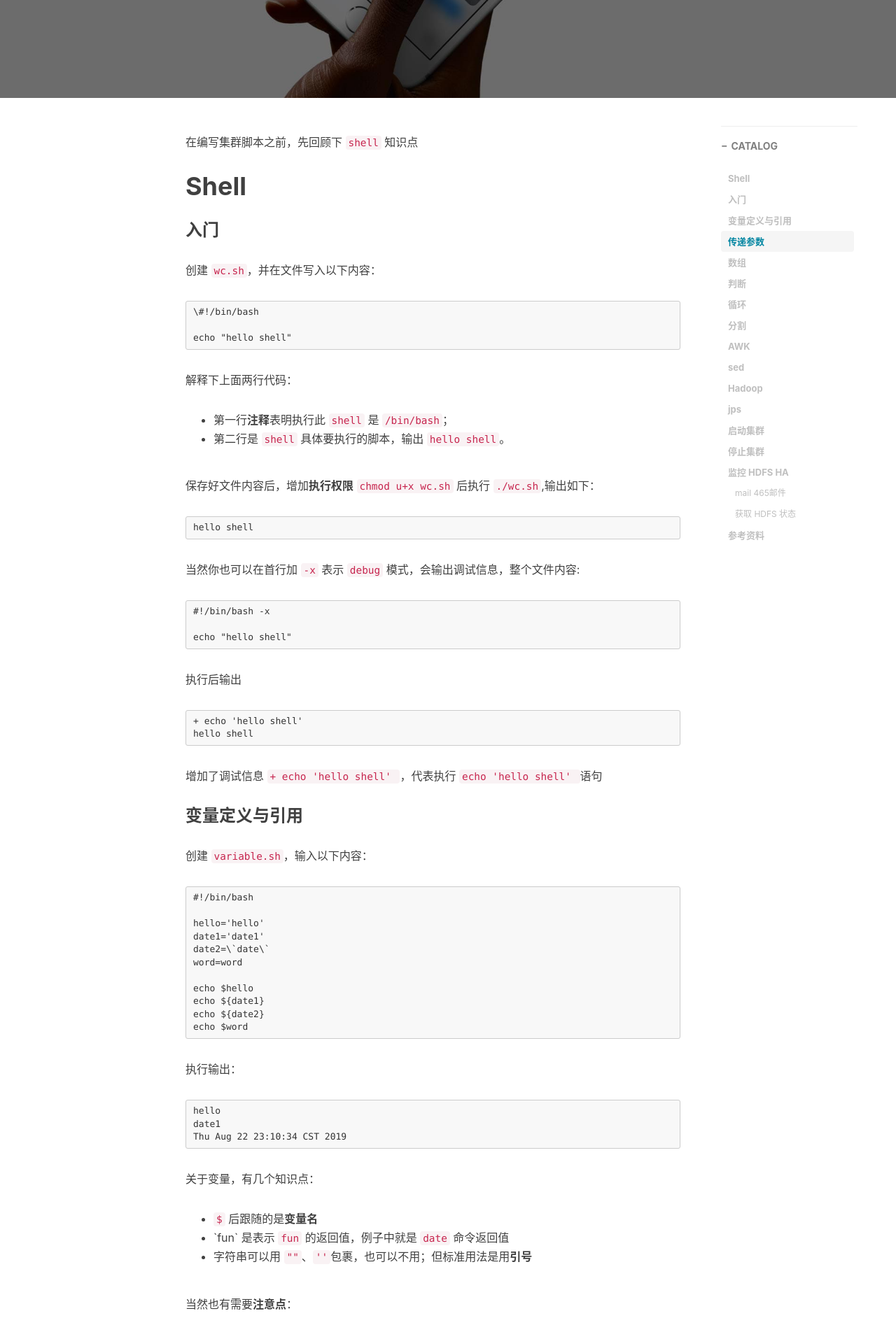
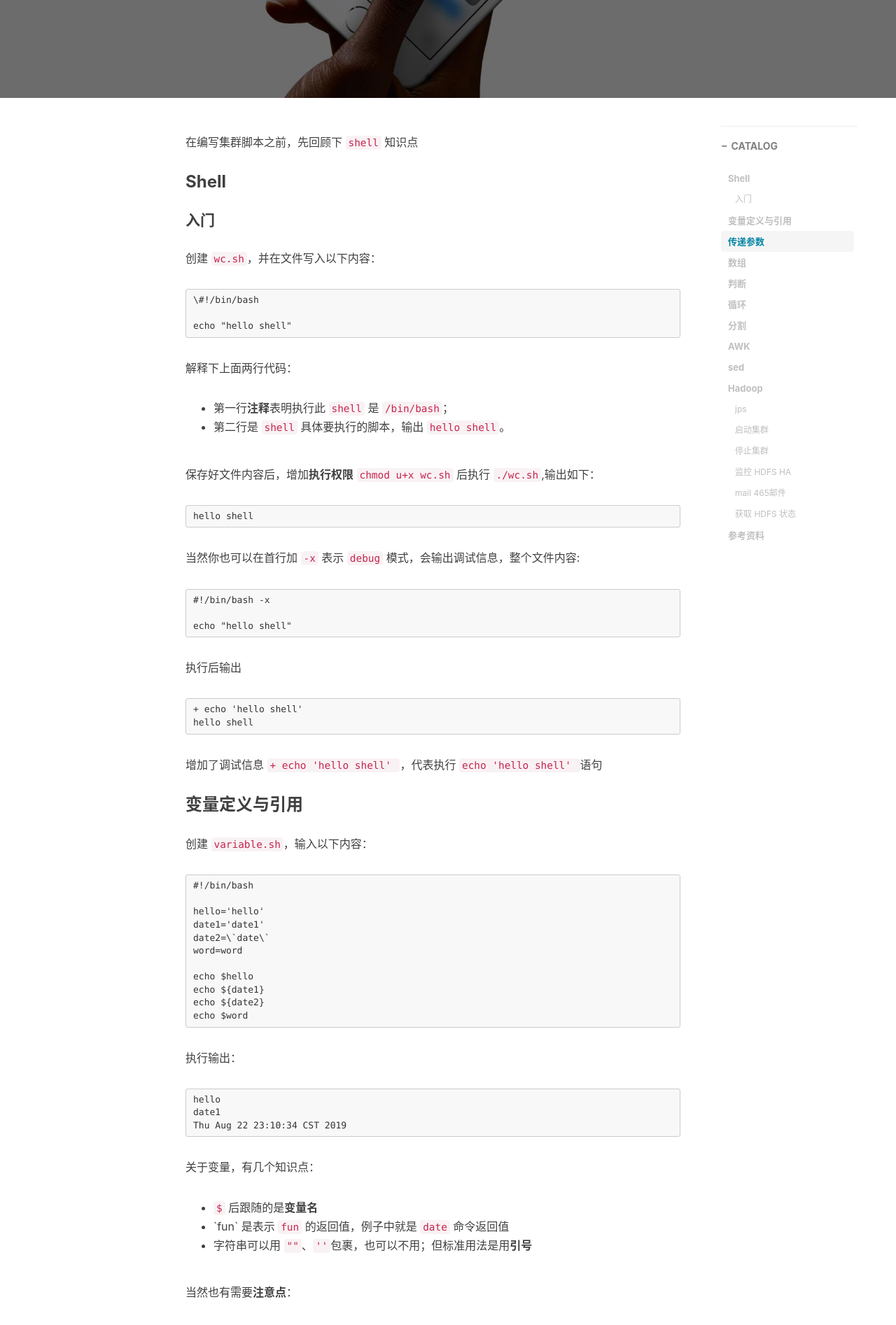
Before and after one commit to vendanner/vendanner.github.io, a Jekyll site: the page built from _posts/2019-08-22-Hadoop 监控脚本.md, in a window 1280 px wide. Shown: the part 383-2277 px from the top of the page at 70% size. Built offline with Jekyll 4.4.1, drawn with Linux system fonts in a browser that asks for light colours; nearby versions of some CDN libraries; comment, search, counter and statistics services are not loaded.

```diff
--- a/_posts/2019-08-22-Hadoop 监控脚本.md
+++ b/_posts/2019-08-22-Hadoop 监控脚本.md
@@ -17,9 +17,9 @@ tags:
 
 在编写集群脚本之前，先回顾下 `shell` 知识点
 
-# Shell
+### Shell
 
-### 入门
+#### 入门
 
 创建 `wc.sh`，并在文件写入以下内容：
 
@@ -284,11 +284,11 @@ tags:
 - `g` 代表**每行中第几个**要被替换的字符串，默认是第一个，`g` 代表全部
 
 
-# Hadoop
+### Hadoop
 
 `Hadoop` 集群的有很多台机器，如果要在检测**不同机器的状态**，就需要登陆不同的机器；这是一件很麻烦的操作。但我们可以在一台机器上执行 `ssh`登陆到其他机器来监控，这样就可以在一台机器检测整个集群的状态。
 
-### jps
+#### jps
 
 查看集群上的机器每个进程是否运行正常
 
@@ -304,7 +304,7 @@ tags:
 	ssh danner003 "$JAVA_HOME/bin/jps"
 
 
-### 启动集群
+#### 启动集群
 
 启动 `Hadoop` 集群
 
@@ -333,7 +333,7 @@ tags:
 此刻 `ssh` 直接远程执行会有**环境变量**问题，这种方式属于**无登陆无交互** `shell`(详细看参考资料)。此方式执行时只会加载`.bashrc`，而我们的环境变量都是设置在`/etc/proflie` 和 `.bash_profile`里。我们需要在 `.bashrc` 中添加需要的环境变量。当然我们也可以在执行 `shell` 时使用 `/bin/bash -l zkServer.sh start` 命令也可以，这是属于 `有登陆 shell`，但每个都这么写太麻烦了。
 
 
-### 停止集群
+#### 停止集群
 
 停止 `Hadoop` 集群
 
@@ -355,11 +355,11 @@ tags:
 	exit 0
 
 
-### 监控 HDFS HA
+#### 监控 HDFS HA
 
 `HDFS` 的高可用可以保证挂掉一个 `namenode`后 ` standby namenode` 立刻上线使用。但我们也是需要知道 `namenode` 什么时候挂了，以便后续的问题排查。本例是在 `namenode` 挂掉后立刻发**邮件**。
 
-#### mail 465邮件
+##### mail 465邮件
 
 先配置 `mail 465`，以下都是在 `root` 下执行:
 
@@ -433,7 +433,7 @@ tags:
 ![](https://vendanner.github.io/img/hadoop/test_mail.png)
 
 
-#### 获取 HDFS 状态
+##### 获取 HDFS 状态
 
 创建 `get_hdfs_ha_state.sh`，输入以下内容
 
```
